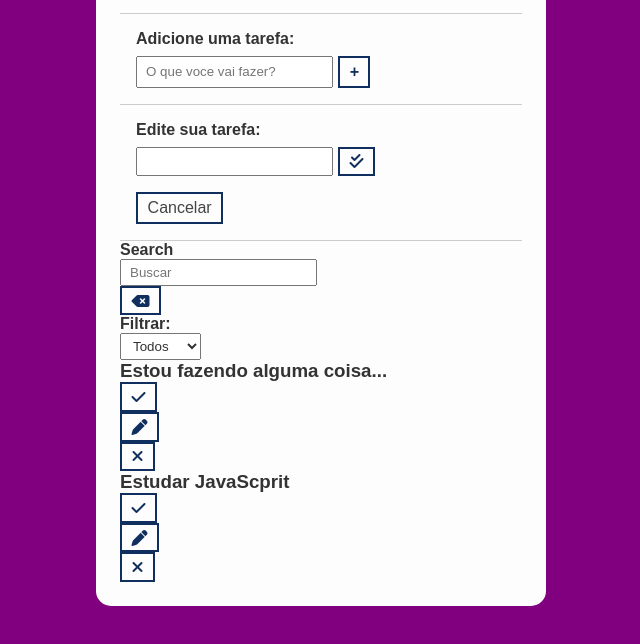
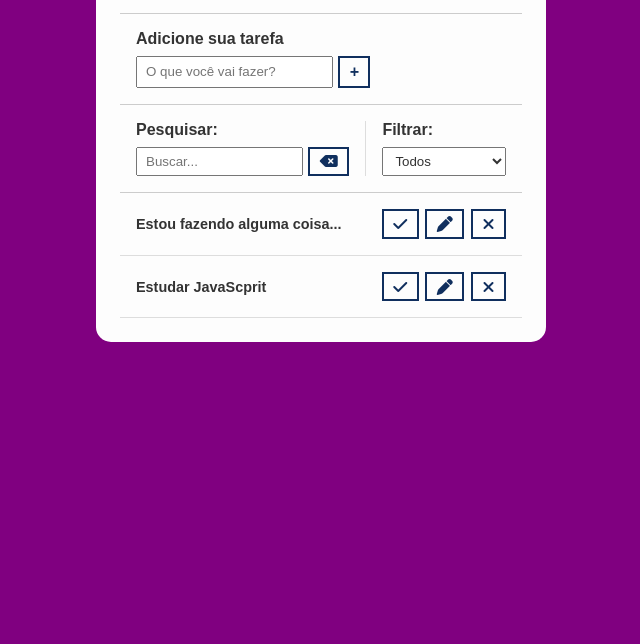
Before and after one commit to LuccaMilanoDev/todo-list, a plain HTML site: page index.html in a window 1280 px wide. Shown: the part 112-756 px from the top of the page, without its empty margins (319-959 px from the left). Drawn offline with Linux system fonts and the light colour scheme.

Commit message:
css finished

```diff
--- a/css/styles.css
+++ b/css/styles.css
@@ -88,3 +88,71 @@ select {
   margin-top: 1rem;
   color: #444;
 }
+
+/* Todo Toolbar */
+#toolbar {
+  padding: 1rem;
+  border-bottom: 1px solid #ccc;
+  display: flex;
+}
+
+#toolbar h4 {
+  margin-bottom: 0.5rem;
+}
+
+#search {
+  border-right: 1px solid #ddd;
+  padding-right: 1rem;
+  margin-right: 1rem;
+  width: 65%;
+  display: flex;
+  flex-direction: column;
+}
+
+#search form {
+  display: flex;
+}
+
+#search input {
+  width: 100%;
+  margin-right: 0.3rem;
+}
+
+#filter {
+  width: 35%;
+  display: flex;
+  flex-direction: column;
+}
+
+#filter select {
+  flex: 1;
+}
+
+/* Todo List */
+.todo {
+  display: flex;
+  justify-content: space-around;
+  align-items: center;
+  padding: 1rem 1rem;
+  border-bottom: 1px solid #ddd;
+  transition: 0.3s;
+}
+
+.todo h3 {
+  flex: 1;
+  font-size: 0.9rem;
+}
+
+.todo button {
+  margin-left: 0.4rem;
+}
+
+.done {
+  background: #395169;
+}
+
+.done h3 {
+  color: #fff;
+  text-decoration: line-through;
+  font-style: italic;
+}
--- a/index.html
+++ b/index.html
@@ -21,20 +21,20 @@
         <h1>Todo Avançado</h1>
       </header>
       <form id="todo-form">
-        <p>Adicione uma tarefa:</p>
+        <p>Adicione sua tarefa</p>
         <div class="form-control">
           <input
             type="text"
             id="todo-input"
-            placeholder="O que voce vai fazer?"
+            placeholder="O que você vai fazer?"
           />
           <button type="submit">
             <i class="fa-thin fa-plus"></i>
           </button>
         </div>
       </form>
-      <form id="edit-form">
-        <p>Edite sua tarefa:</p>
+      <form id="edit-form" class="hide">
+        <p>Edite sua tarefa</p>
         <div class="form-control">
           <input type="text" id="edit-input" />
           <button type="submit">
@@ -43,11 +43,11 @@
         </div>
         <button id="cancel-edit-btn">Cancelar</button>
       </form>
-      <div id="tollbar">
+      <div id="toolbar">
         <div id="search">
-          <h4>Search</h4>
+          <h4>Pesquisar:</h4>
           <form>
-            <input type="text" id="search-input" placeholder="Buscar" />
+            <input type="text" id="search-input" placeholder="Buscar..." />
             <button id="erase-button">
               <i class="fa-solid fa-delete-left"></i>
             </button>
```
